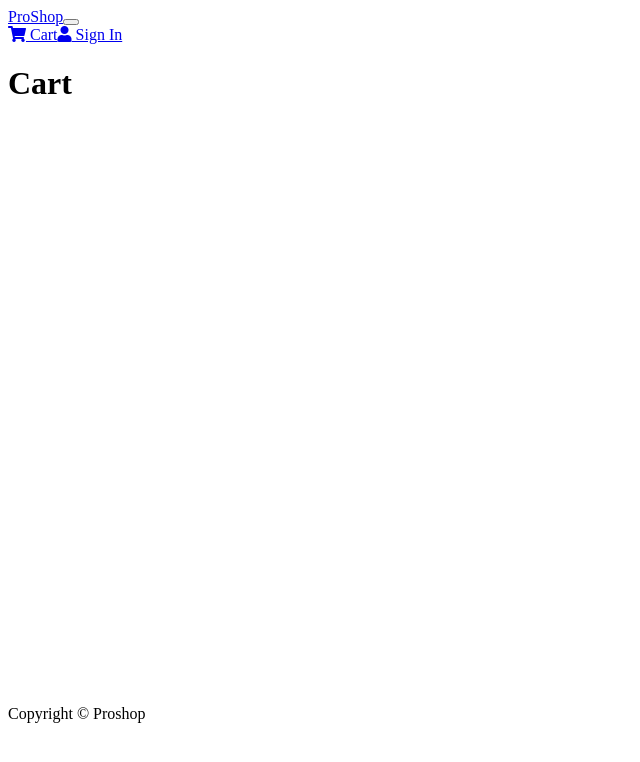
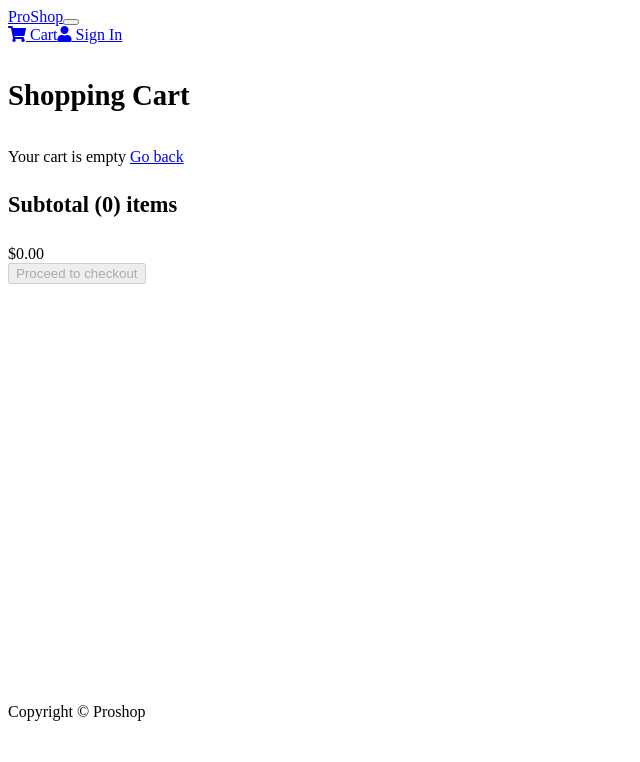
Before and after one commit to gbeto21/MERNeCommerce, a React (Create React App) app in the folder frontend/: page /cart in a window 1280 px wide. Shown: the top 762 px of the page, without its empty margins (0-640 px from the left). Built offline with nearby package versions, Linux system fonts and the light colour scheme; the HTML template or start-up script is replaced by a standard one.

Commit message:
The cart functionality was implemented.

```diff
--- a/frontend/src/actions/cartActions.js
+++ b/frontend/src/actions/cartActions.js
@@ -1,5 +1,5 @@
 import axios from "axios"
-import { CART_ADD_ITEM } from "../constants/cartConstants"
+import { CART_ADD_ITEM, CART_REMOVE_ITEM } from "../constants/cartConstants"
 
 export const addToCart = (id, qty) => async (dispatch, getState) => {
   const { data } = await axios.get(`/products/${id}`)
@@ -10,3 +10,8 @@
   })
   localStorage.setItem("cartItems", JSON.stringify(getState().cart.cartItems))
 }
+
+export const removeFromCart = (id) => (dispatch, getState) => {
+  dispatch({ type: CART_REMOVE_ITEM, payload: id })
+  localStorage.setItem("cartItems", JSON.stringify(getState().cart.cartItems))
+}
--- a/frontend/src/index.css
+++ b/frontend/src/index.css
@@ -6,6 +6,16 @@
   padding: 1rem;
 }
 
+h1 {
+  font-size: 1.8rem;
+  padding: 1rem 0;
+}
+
+h2 {
+  font-size: 1.4rem;
+  padding: 0.5rem 0;
+}
+
 .rating span {
   margin: 0.1rem;
 }
--- a/frontend/src/reducers/cartReducers.js
+++ b/frontend/src/reducers/cartReducers.js
@@ -1,4 +1,4 @@
-import { CART_ADD_ITEM } from "../constants/cartConstants"
+import { CART_ADD_ITEM, CART_REMOVE_ITEM } from "../constants/cartConstants"
 
 export const cartReducer = (state = { cartItems: [] }, action) => {
   switch (action.type) {
@@ -18,6 +18,14 @@
         return { ...state, cartItems: [...state.cartItems, item] }
       }
 
+    case CART_REMOVE_ITEM:
+      return {
+        ...state,
+        cartItems: state.cartItems.filter(
+          (it) => it.product !== action.payload
+        ),
+      }
+
     default:
       return state
   }
--- a/frontend/src/screens/CartScreen.jsx
+++ b/frontend/src/screens/CartScreen.jsx
@@ -1,10 +1,123 @@
-import React from "react"
+import React, { useEffect } from "react"
+import { useDispatch, useSelector } from "react-redux"
+import {
+  Row,
+  Col,
+  ListGroup,
+  Image,
+  Form,
+  Button,
+  Card,
+  ListGroupItem,
+} from "react-bootstrap"
+import { Link, useParams, useSearchParams, useNavigate } from "react-router-dom"
+import Message from "../components/Message"
+import { addToCart, removeFromCart } from "../actions/cartActions"
 
 const CartScreen = () => {
+  const { id } = useParams()
+  const navigator = useNavigate()
+  const [searchParams, setSearchParams] = useSearchParams()
+  const qty = searchParams.get("qty")
+
+  const dispatch = useDispatch()
+
+  const cart = useSelector((state) => state.cart)
+  const { cartItems } = cart
+
+  const removeFromCartHandler = (id) => {
+    dispatch(removeFromCart(id))
+  }
+
+  const checkoutHandler = () => {
+    navigator("/login?redirect=shipping")
+  }
+
+  useEffect(() => {
+    if (id) {
+      dispatch(addToCart(id, qty))
+    }
+  }, [dispatch, id, qty])
+
   return (
-    <>
-      <h1>Cart</h1>
-    </>
+    <Row>
+      <Col md={8}>
+        <h1>Shopping Cart</h1>
+        {cartItems.length === 0 ? (
+          <Message>
+            Your cart is empty <Link to="/">Go back</Link>{" "}
+          </Message>
+        ) : (
+          <ListGroup variant="flush">
+            {cartItems.map((item) => (
+              <ListGroupItem key={item.product}>
+                <Row>
+                  <Col md={2}>
+                    <Image src={item.image} alt={item.name} fluid rounded />
+                  </Col>
+                  <Col md={3}>
+                    <Link to={`/product/${item.product}`}>{item.name}</Link>
+                  </Col>
+                  <Col md={2}>${item.price}</Col>
+                  <Col md={2}>
+                    <Form.Control
+                      as="select"
+                      value={item.qty}
+                      onChange={(e) => {
+                        dispatch(
+                          addToCart(item.product, Number(e.target.value))
+                        )
+                      }}
+                    >
+                      {[...Array(item.countInStock).keys()].map((x) => (
+                        <option key={x + 1} value={x + 1}>
+                          {x + 1}
+                        </option>
+                      ))}
+                    </Form.Control>
+                  </Col>
+                  <Col md={2}>
+                    <Button
+                      type="button"
+                      variant="light"
+                      onClick={() => removeFromCartHandler(item.product)}
+                    >
+                      <i className="fas fa-trash"></i>
+                    </Button>
+                  </Col>
+                </Row>
+              </ListGroupItem>
+            ))}
+          </ListGroup>
+        )}
+      </Col>
+      <Col md={4}>
+        <Card>
+          <ListGroup variant="flush">
+            <ListGroup.Item>
+              <h2>
+                Subtotal ({cartItems.reduce((acc, item) => acc + item.qty, 0)})
+                items
+              </h2>
+              $
+              {cartItems
+                .reduce((acc, item) => acc + item.qty * item.price, 0)
+                .toFixed(2)}
+            </ListGroup.Item>
+            <ListGroup.Item>
+              <Button
+                type="button"
+                className="btn-block"
+                disabled={cartItems.length === 0}
+                onClick={checkoutHandler}
+              >
+                Proceed to checkout
+              </Button>
+            </ListGroup.Item>
+          </ListGroup>
+        </Card>
+      </Col>
+    </Row>
   )
 }
 
```
